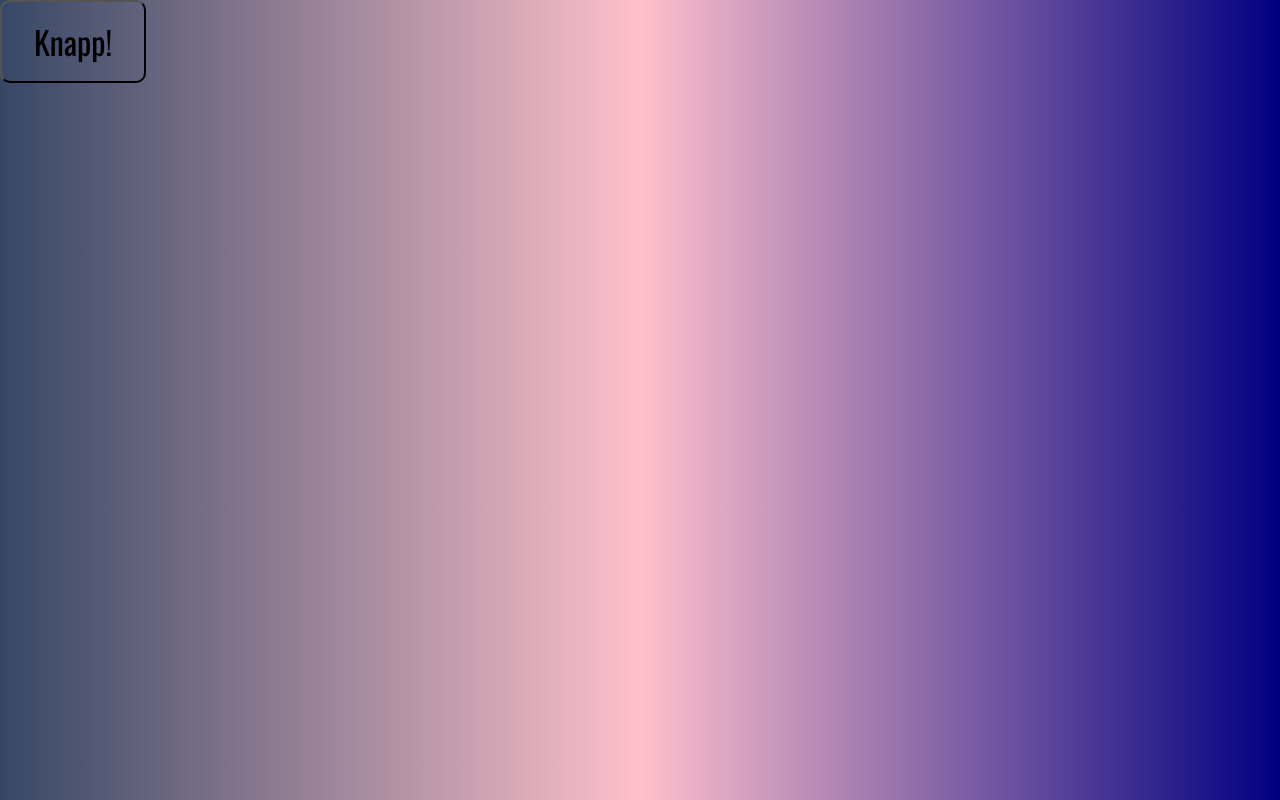
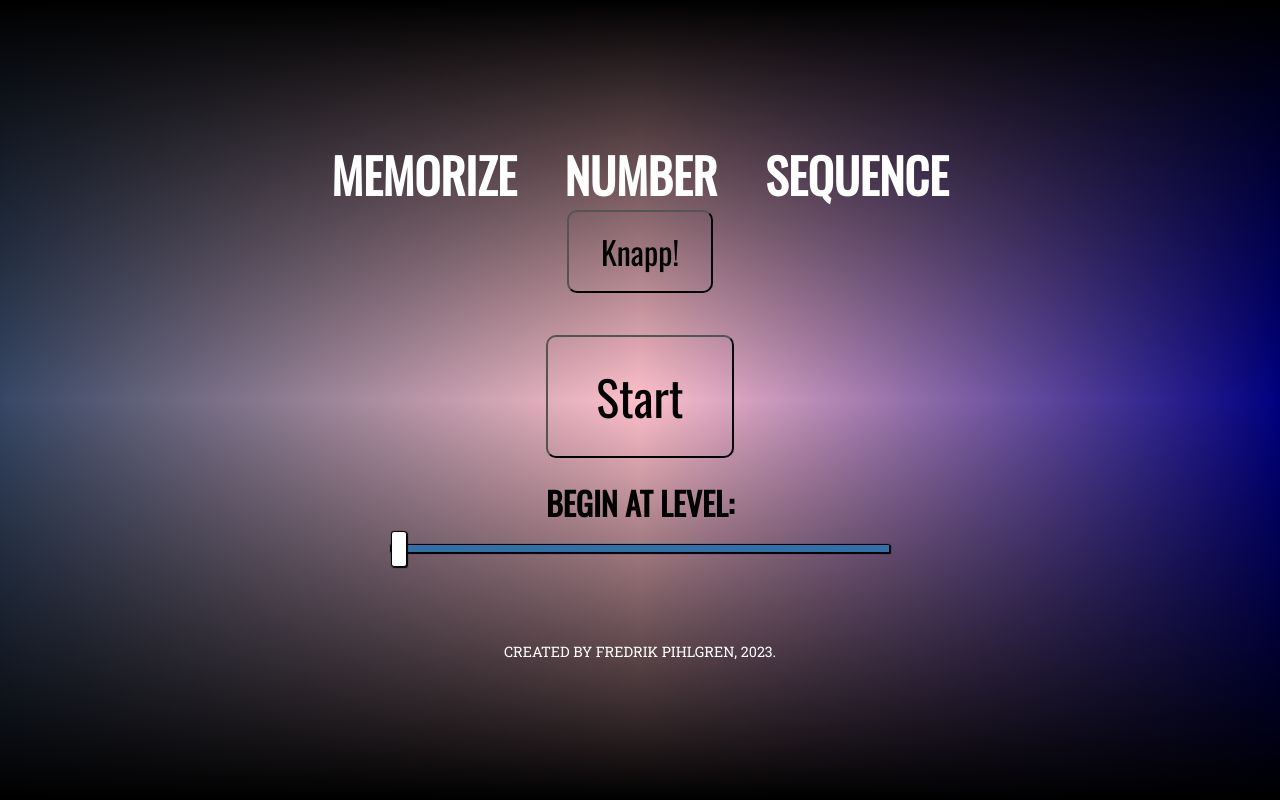
Before and after one commit to relicplay/number-memory-react, a React (Create React App) app: page / in a window 1280 px wide. Built offline with nearby package versions, Linux system fonts and the light colour scheme.

Commit message:
Added initial DOM & removed boilerplate logo

```diff
--- a/src/App.scss
+++ b/src/App.scss
@@ -33,11 +33,6 @@ $textSizeSmall: 0.5em;
     font-size: 100%;
     text-transform: uppercase;
 
-}
-
-.App {
-    width: 100%;
-    height: 100vh;
 }
 
 ::placeholder {
--- a/src/App.tsx
+++ b/src/App.tsx
@@ -1,5 +1,4 @@
 import React from 'react';
-import logo from './logo.svg';
 import './App.scss';
 
 import Button from './components/Button';
@@ -7,8 +6,31 @@ import Button from './components/Button';
 
 function App() {
   return (
-    <div className="App">
+    <div className="wrapper">
+        <header>
+          <h1 className="headertitle">Memorize</h1>
+          <h1 className="headertitle" id="headertitle-second">Number</h1>
+          <h1 className="headertitle" id="headertitle-third">Sequence</h1>
+        </header>
         <Button/>
+
+        <main>
+
+        <section className="startscreen">
+            <button id="startbutton" className="button">Start</button>
+            <div className="slidercontainer">
+                <h1>Begin at Level:</h1>
+                <input type="range" min="1" max="100" value="1" className="slider" id="levelslider" step="1" autoComplete="off" onChange={() => {console.log('value changed');}} />
+                <h1 id="leveldisplay"></h1>
+            </div>
+        </section>
+
+        </main>
+        <footer>
+        <p className="byline">
+            Created by Fredrik Pihlgren, 2023.
+        </p>
+        </footer>
     </div>
   );
 }
```
Also changed, not shown: src/logo.svg (deleted).
